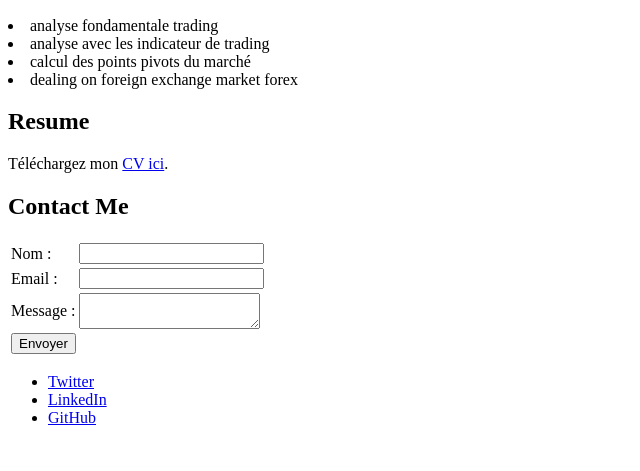
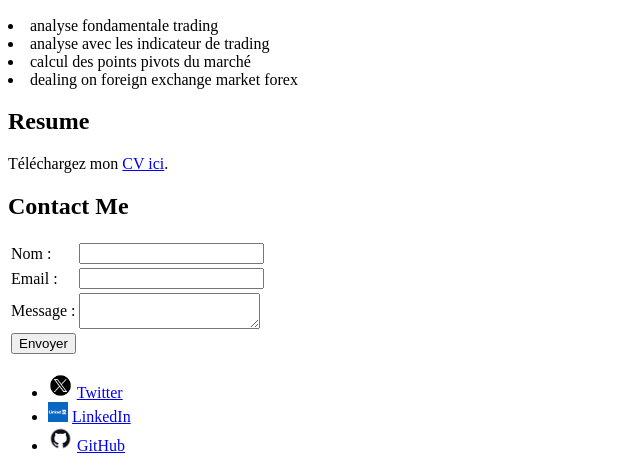
Before and after one commit to nidhalladhibi/html, a plain HTML site: page index.html in a window 1280 px wide. Shown: the part 683-1154 px from the top of the page, without its empty margins (0-640 px from the left). Before the commit the page ends 1126 px from the top, so only its background shows below. Drawn offline with Linux system fonts and the light colour scheme.

Commit message:
modification

```diff
--- a/index.html
+++ b/index.html
@@ -68,12 +68,24 @@ referrerpolicy="strict-origin-when-cross-origin" allowfullscreen></iframe>
     </form>
 </section>
 
-
-
 <footer>
     <ul>
-        <li><a href="https://x.com/nidhal_com" target="_blank">Twitter</a></li>
-        <li><a href="https://www.linkedin.com/in/ladhibi-nidhal-2b3827bb/" target="_blank">LinkedIn</a></li>
-        <li><a href="https://github.com/nidhalladhibi" target="_blank">GitHub</a></li>
+        <!-- Twitter -->
+        <li>
+            <img src="x.avif" alt="Twitter Logo" height="25" width="25">
+            <a href="https://x.com/nidhal_com" target="_blank">Twitter</a>
+        </li>
+
+        <!-- LinkedIn -->
+        <li>
+            <img src="linked.png" alt="LinkedIn Logo" height="20" width="20">
+            <a href="https://www.linkedin.com/in/ladhibi-nidhal-2b3827bb/" target="_blank">LinkedIn</a>
+        </li>
+
+        <!-- GitHub -->
+        <li>
+            <img src="github.jpg" alt="GitHub Logo" height="25" width="25">
+            <a href="https://github.com/nidhalladhibi" target="_blank">GitHub</a>
+        </li>
     </ul>
 </footer>
```
Also changed, not shown: github.jpg (added), linked.png (added), nouvelle-conception-icone-x-du-logo-twitter-2023_1017-45418.avif (added), x.avif (added).
